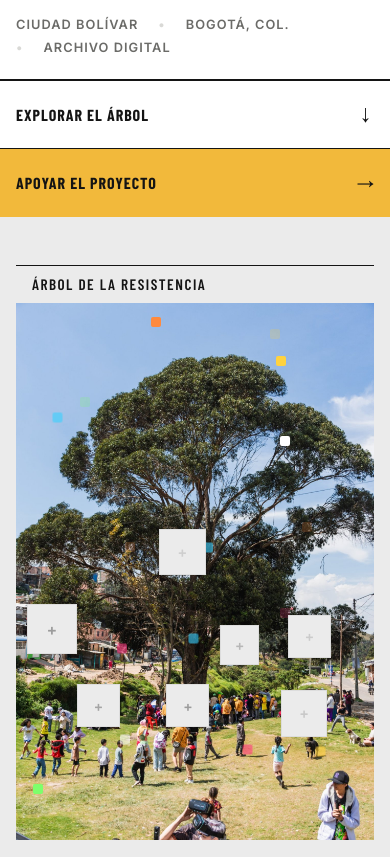
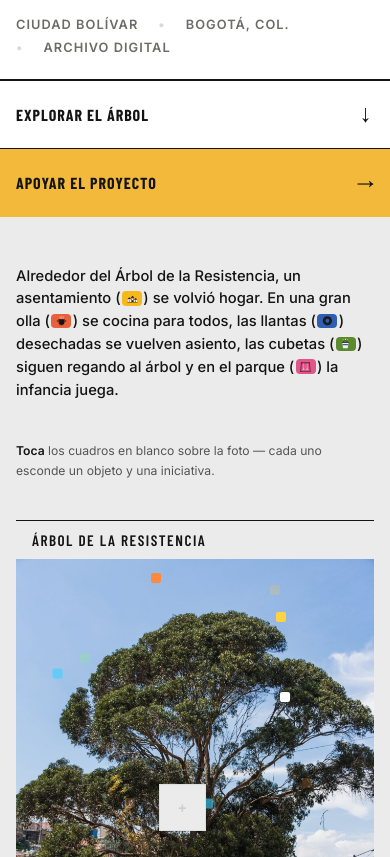
Before and after one commit to Computacion-Creativa-ARQDIS/Arbol-de-la-resistencia, a plain HTML site: page index.html in a window 390 px wide. Shown: the part 230-1087 px from the top of the page. Drawn offline with nearby package versions, Linux system fonts and the light colour scheme.

Commit message:
Update extras.css

```diff
--- a/css/extras.css
+++ b/css/extras.css
@@ -146,5 +146,10 @@
 
 @media (max-width: 860px) {
   .seccion-arbol { grid-template-columns: 1fr; }
-  .seccion-arbol .col-der { position: static; order: -1; }
+  /* En móvil, el orden deseado es: texto de la frase, luego la foto del árbol, luego las tarjetas */
+  .seccion-arbol .col-izq { display: contents; }
+  .seccion-arbol .frase,
+  .seccion-arbol .pista { order: 1; }
+  .seccion-arbol .col-der { position: static; order: 2; }
+  .seccion-arbol .rejilla-vertical { order: 3; }
 }
```
